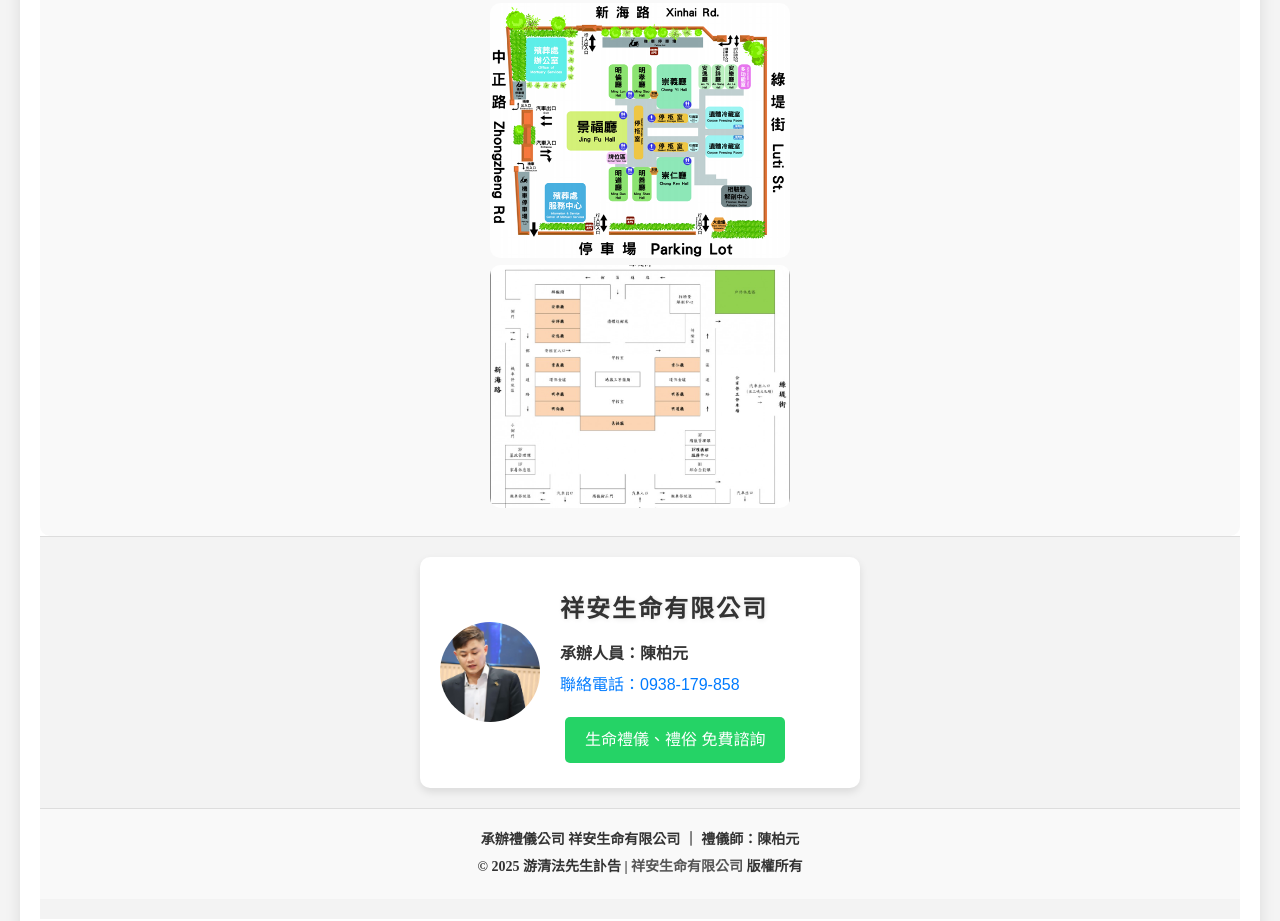
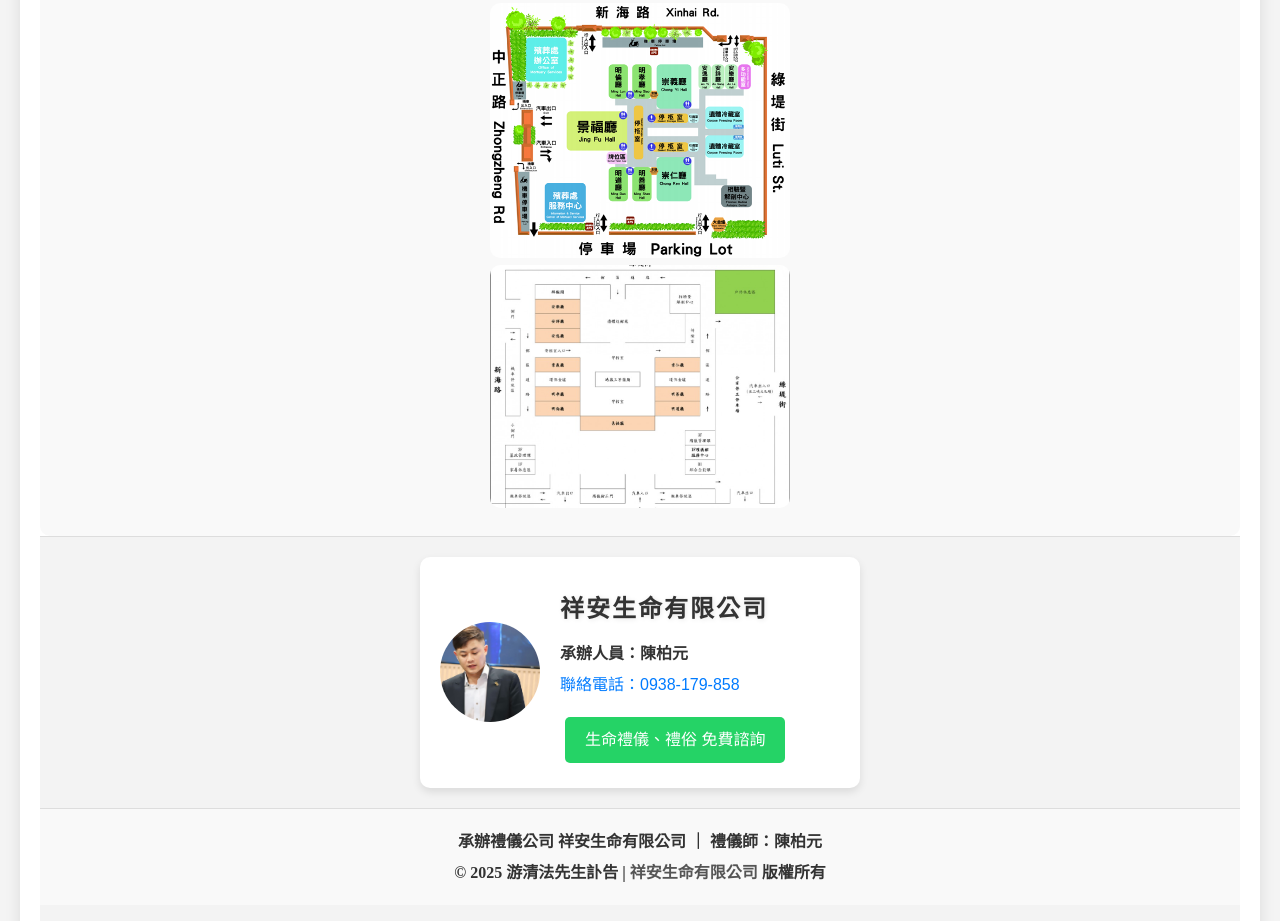
Before and after one commit to Shiangan/Qingfa-you, a plain HTML site: page index.html in a window 1280 px wide. Shown: the part 3815-4736 px from the top of the page. Drawn offline with nearby package versions, Linux system fonts and the light colour scheme; a web font is replaced by a local one.

Commit message:
Update index.html

```diff
--- a/index.html
+++ b/index.html
@@ -814,7 +814,7 @@ document.addEventListener("DOMContentLoaded", () => {
 
 .footer-text {
     color: #333;
-    font-size: 14px; /* 默認字體大小 */
+    font-size: 16px; /* 默認字體大小 */
     line-height: 1.6;
     margin: 5px 0;
     white-space: nowrap;
```
